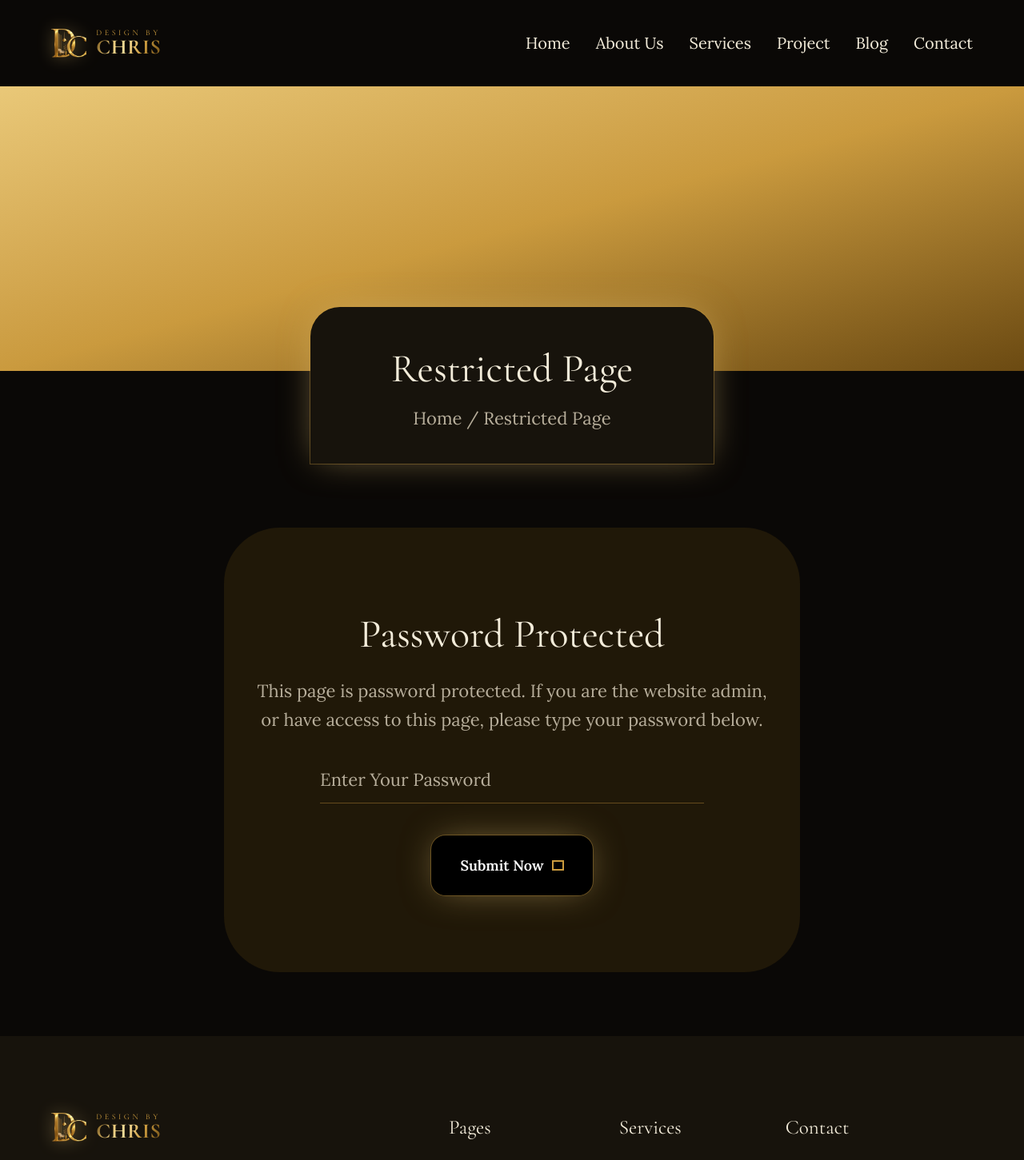
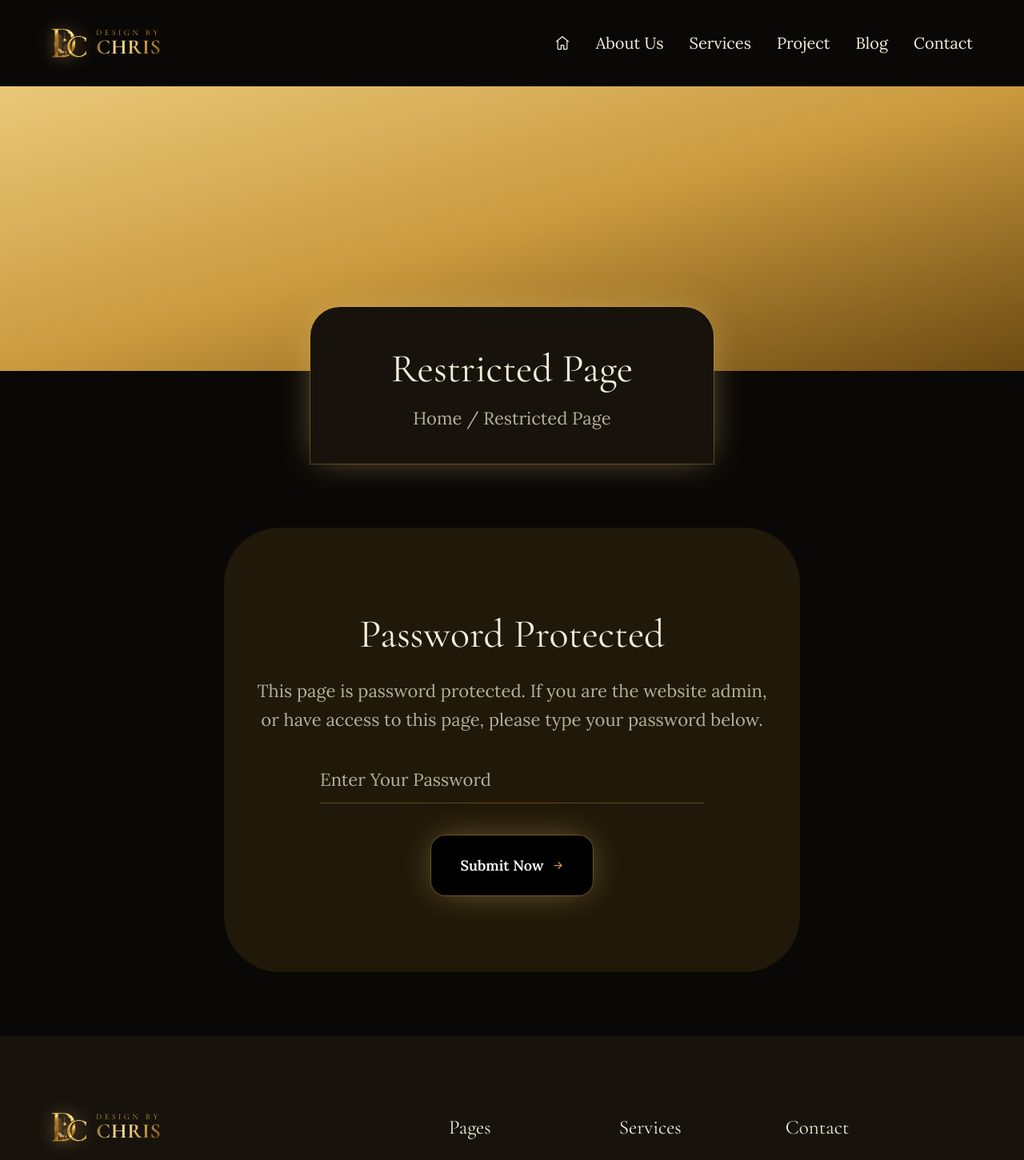
Before and after one commit to Klinton0365/design-by-christ, a Next.js app in the folder frontend/: page /password in a window 1280 px wide. Shown: the top 1451 px of the page at 80% size. Built offline with nearby package versions, Linux system fonts and the light colour scheme.

Commit message:
fix: pages adn sections

```diff
--- a/frontend/src/app/page.tsx
+++ b/frontend/src/app/page.tsx
@@ -2,6 +2,7 @@ import Hero from "@/components/home/Hero";
 import Testimonials from "@/components/home/Testimonials";
 import ClientLogos from "@/components/home/ClientLogos";
 import WalkthroughScroll from "@/components/walkthrough/WalkthroughScroll";
+import ServicesAbout from "@/components/home/ServicesAbout";
 import Projects from "@/components/home/Projects";
 import Counter from "@/components/home/Counter";
 import BlogPreview from "@/components/home/BlogPreview";
@@ -13,6 +14,7 @@ export default function Home() {
       <Hero />
       <ClientLogos />
       <WalkthroughScroll />
+      <ServicesAbout />
       <Projects />
       <Counter />
       <Testimonials />
--- a/frontend/src/app/password/page.tsx
+++ b/frontend/src/app/password/page.tsx
@@ -35,7 +35,17 @@ export default function PasswordPage() {
               className="inline-flex items-center justify-center gap-2.5 rounded-[18px] bg-dark px-9 py-6 font-body text-[18px] font-semibold text-white glow-gold transition-opacity hover:opacity-90"
             >
               Submit Now
-              <span aria-hidden className="inline-block h-[13px] w-[15px] border-2 border-gold" />
+              <span aria-hidden className="inline-flex h-[15px] w-[15px] shrink-0 text-gold">
+                <svg viewBox="0 0 24 24" className="h-full w-full" fill="none">
+                  <path
+                    d="M5 12h14M13 6l6 6-6 6"
+                    stroke="currentColor"
+                    strokeWidth="2"
+                    strokeLinecap="round"
+                    strokeLinejoin="round"
+                  />
+                </svg>
+              </span>
             </button>
           </form>
         </div>
--- a/frontend/src/components/ContactForm.tsx
+++ b/frontend/src/components/ContactForm.tsx
@@ -54,7 +54,17 @@ export default function ContactForm({
         className="inline-flex w-fit items-center justify-center gap-2.5 self-start rounded-[18px] bg-dark px-9 py-6 font-body text-[18px] font-semibold text-white glow-gold transition-opacity hover:opacity-90"
       >
         Send Now
-        <span aria-hidden className="inline-block h-[13px] w-[15px] border-2 border-gold" />
+        <span aria-hidden className="inline-flex h-[15px] w-[15px] shrink-0 text-gold">
+          <svg viewBox="0 0 24 24" className="h-full w-full" fill="none">
+            <path
+              d="M5 12h14M13 6l6 6-6 6"
+              stroke="currentColor"
+              strokeWidth="2"
+              strokeLinecap="round"
+              strokeLinejoin="round"
+            />
+          </svg>
+        </span>
       </button>
       {submitted && (
         <p className="font-body text-[16px] text-gold">
--- a/frontend/src/components/Header.tsx
+++ b/frontend/src/components/Header.tsx
@@ -5,7 +5,6 @@ import { usePathname } from "next/navigation";
 import Logo from "./Logo";
 
 const navItems: { label: string; href: string }[] = [
-  { label: "Home", href: "/" },
   { label: "About Us", href: "/about" },
   { label: "Services", href: "/services" },
   { label: "Project", href: "/project" },
@@ -23,6 +22,26 @@ export default function Header() {
         <Logo />
         <nav className="flex items-center gap-8">
           <ul className="flex items-center gap-8 font-body text-[20px] text-ivory">
+            <li>
+              <Link href="/" aria-label="Home" className="flex py-2">
+                <svg viewBox="0 0 24 24" className="h-5 w-5" fill="none">
+                  <path
+                    d="M3 9.5 12 2l9 7.5"
+                    stroke="currentColor"
+                    strokeWidth="1.5"
+                    strokeLinecap="round"
+                    strokeLinejoin="round"
+                  />
+                  <path
+                    d="M5 8.5V20a1 1 0 0 0 1 1h4v-6h4v6h4a1 1 0 0 0 1-1V8.5"
+                    stroke="currentColor"
+                    strokeWidth="1.5"
+                    strokeLinecap="round"
+                    strokeLinejoin="round"
+                  />
+                </svg>
+              </Link>
+            </li>
             {navItems.map((item) => (
               <li key={item.label}>
                 <Link href={item.href} className="py-2">
--- /dev/null
+++ b/frontend/src/components/home/ServicesAbout.tsx
@@ -0,0 +1,94 @@
+import Link from "next/link";
+import Button from "@/components/Button";
+
+const highlights = [
+  {
+    title: "Project Plan",
+    body: "There are many variations of the passages of lorem Ipsum from available, majority.",
+  },
+  {
+    title: "Interior Work",
+    body: "There are many variations of the passages of lorem Ipsum from available, majority.",
+  },
+  {
+    title: "Realization",
+    body: "There are many variations of the passages of lorem Ipsum from available, majority.",
+  },
+];
+
+export default function ServicesAbout() {
+  return (
+    <section className="mx-auto max-w-[1200px] px-6 py-20 sm:py-28">
+      <div className="grid grid-cols-1 gap-12 sm:grid-cols-3 sm:gap-8">
+        {highlights.map((h) => (
+          <div
+            key={h.title}
+            className="flex flex-col items-center gap-5 text-center"
+          >
+            <h3 className="font-heading text-[25px] text-ivory">{h.title}</h3>
+            <p className="font-body text-[18px] leading-relaxed text-body sm:text-[20px]">
+              {h.body}
+            </p>
+            <Link
+              href="/services"
+              className="inline-flex items-center gap-2.5 font-body text-[18px] font-semibold tracking-wide text-body hover:text-gold"
+            >
+              Read More
+              <span aria-hidden className="inline-flex h-[15px] w-[15px] shrink-0 text-gold">
+                <svg viewBox="0 0 24 24" className="h-full w-full" fill="none">
+                  <path
+                    d="M5 12h14M13 6l6 6-6 6"
+                    stroke="currentColor"
+                    strokeWidth="2"
+                    strokeLinecap="round"
+                    strokeLinejoin="round"
+                  />
+                </svg>
+              </span>
+            </Link>
+          </div>
+        ))}
+      </div>
+
+      <hr className="my-16 border-t border-divider sm:my-20" />
+
+      <div className="flex flex-col items-center gap-14 sm:flex-row sm:items-stretch sm:gap-16">
+        <div className="flex w-full flex-col items-start gap-8 sm:max-w-[460px]">
+          <h2 className="font-heading text-[36px] leading-tight text-ivory sm:text-[48px]">
+            We Create The Art Of Stylish Living Stylishly
+          </h2>
+          <p className="font-body text-[18px] leading-relaxed text-body sm:text-[20px]">
+            It is a long established fact that a reader will be distracted by
+            the readable content of a page when looking at its layout.
+          </p>
+
+          <div className="flex items-center gap-4">
+            <span className="flex h-[70px] w-[70px] shrink-0 items-center justify-center rounded-full bg-cream">
+              <svg viewBox="0 0 24 24" className="h-6 w-6 text-gold" fill="none">
+                <path
+                  d="M6.6 10.8c1.4 2.8 3.8 5.2 6.6 6.6l2.2-2.2c.3-.3.7-.4 1-.2 1.1.4 2.3.6 3.6.6.6 0 1 .4 1 1V20c0 .6-.4 1-1 1C10.6 21 3 13.4 3 4c0-.6.4-1 1-1h3.2c.6 0 1 .4 1 1 0 1.3.2 2.5.6 3.6.1.4 0 .8-.2 1l-2 2z"
+                  stroke="currentColor"
+                  strokeWidth="1.5"
+                  strokeLinecap="round"
+                  strokeLinejoin="round"
+                />
+              </svg>
+            </span>
+            <div className="flex flex-col">
+              <span className="font-heading text-[25px] text-ivory">
+                +1 (378) 400-1234
+              </span>
+              <span className="font-body text-[18px] text-body">
+                Call Us Anytime
+              </span>
+            </div>
+          </div>
+
+          <Button href="/contact">Get Free Estimate</Button>
+        </div>
+
+        <div className="h-[460px] w-full rounded-[40px] rounded-tl-[160px] bg-placeholder sm:h-[560px] sm:rounded-tl-[220px] lg:rounded-tl-[280px]" />
+      </div>
+    </section>
+  );
+}
--- a/frontend/src/components/services/ServiceCard.tsx
+++ b/frontend/src/components/services/ServiceCard.tsx
@@ -26,7 +26,17 @@ export default function ServiceCard({
         className="inline-flex items-center gap-3 font-body text-[18px] font-semibold tracking-wide text-body hover:text-ivory"
       >
         Read More
-        <span aria-hidden className="inline-block h-[13px] w-[15px] border-2 border-gold" />
+        <span aria-hidden className="inline-flex h-[15px] w-[15px] shrink-0 text-gold">
+          <svg viewBox="0 0 24 24" className="h-full w-full" fill="none">
+            <path
+              d="M5 12h14M13 6l6 6-6 6"
+              stroke="currentColor"
+              strokeWidth="2"
+              strokeLinecap="round"
+              strokeLinejoin="round"
+            />
+          </svg>
+        </span>
       </Link>
     </div>
   );
```
